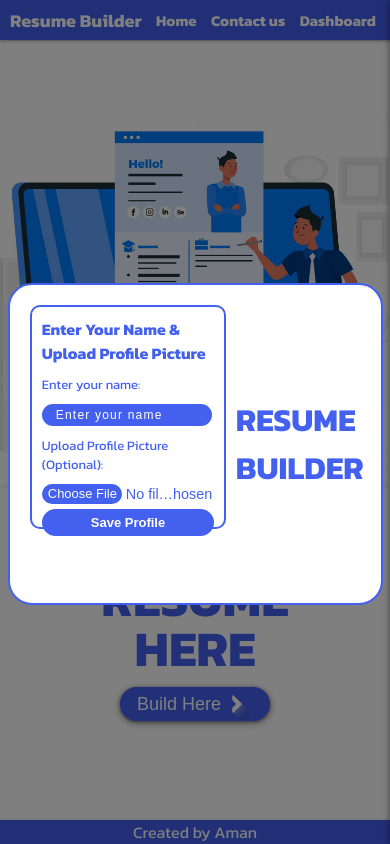
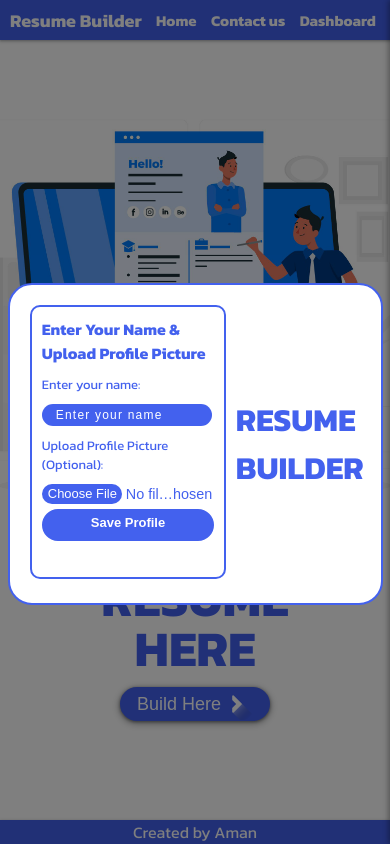
Before and after one commit to AmanNazim/Interactive-Resume-Builder, a website: page index.html in a window 390 px wide. Drawn offline with Linux system fonts and the light colour scheme.

Commit message:
fix name and picture input popup height

```diff
--- a/Styles/style.css
+++ b/Styles/style.css
@@ -111,7 +111,7 @@ body {
 @media (max-width: 440px) {
   .popup-content {
     width: 52%;
-    height: 200px;
+    height: 90%;
   }
 }
 
```
